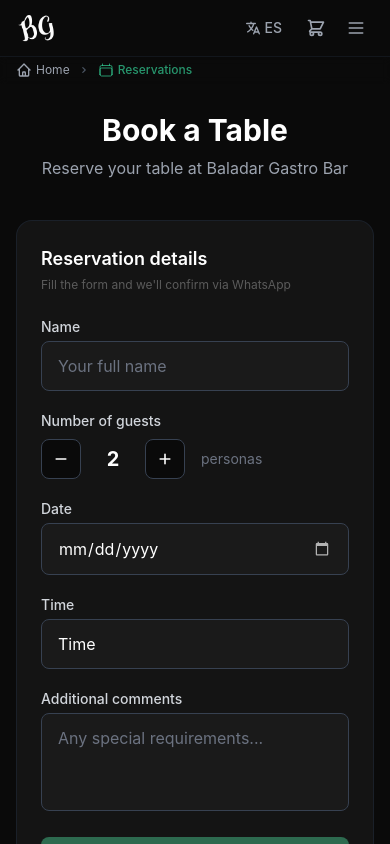
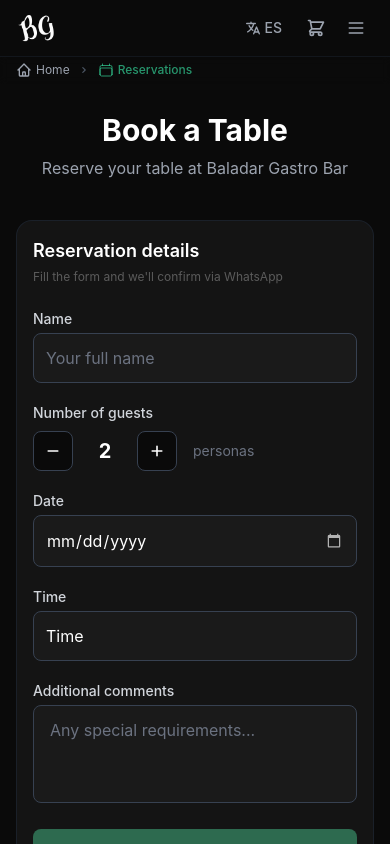
Before and after one commit to sebastian-ardila/baladar-gastro-bar, a Next.js app: page /en/reservas/ in a window 390 px wide. Shown: the top 844 px of the page. Built offline with nearby package versions, Linux system fonts and the light colour scheme.

Commit message:
fix: prevent date/time inputs from overflowing container on mobile

```diff
--- a/src/app/[locale]/contacto/page.tsx
+++ b/src/app/[locale]/contacto/page.tsx
@@ -74,7 +74,7 @@ export default async function ContactoPage({
           </div>
 
           {/* Form */}
-          <div className="lg:col-span-2 bg-dark-card rounded-2xl p-6 sm:p-8 border border-gray-800">
+          <div className="lg:col-span-2 min-w-0 bg-dark-card rounded-2xl p-4 sm:p-8 border border-gray-800 overflow-hidden">
             <ContactForm />
           </div>
         </div>
--- a/src/app/[locale]/reservas/page.tsx
+++ b/src/app/[locale]/reservas/page.tsx
@@ -82,8 +82,8 @@ export default async function ReservasPage({
           </div>
 
           {/* Right column — form */}
-          <div className="lg:col-span-2 lg:order-2 order-1">
-            <div className="bg-dark-card rounded-2xl p-6 sm:p-8 border border-gray-800/60">
+          <div className="lg:col-span-2 lg:order-2 order-1 min-w-0">
+            <div className="bg-dark-card rounded-2xl p-4 sm:p-8 border border-gray-800/60 overflow-hidden">
               <h2 className="text-white font-semibold text-lg mb-1">
                 {locale === 'es' ? 'Datos de la reserva' : 'Reservation details'}
               </h2>
--- a/src/components/ui/Input.tsx
+++ b/src/components/ui/Input.tsx
@@ -17,9 +17,9 @@ export default function Input({ label, className, id, ...props }: InputProps) {
       <input
         id={id}
         className={cn(
-          'w-full bg-dark-light border border-gray-700 rounded-lg px-4 py-3 text-white',
+          'w-full min-w-0 max-w-full bg-dark-light border border-gray-700 rounded-lg px-3 sm:px-4 py-3 text-white',
           'placeholder-gray-500 focus:outline-none focus:border-accent focus:ring-1 focus:ring-accent',
-          'transition-colors text-base',
+          'transition-colors text-base box-border',
           className
         )}
         {...props}
--- a/src/components/ui/Select.tsx
+++ b/src/components/ui/Select.tsx
@@ -18,9 +18,9 @@ export default function Select({ label, options, className, id, ...props }: Sele
       <select
         id={id}
         className={cn(
-          'w-full bg-dark-light border border-gray-700 rounded-lg px-4 py-3 text-white',
+          'w-full min-w-0 max-w-full bg-dark-light border border-gray-700 rounded-lg px-3 sm:px-4 py-3 text-white',
           'focus:outline-none focus:border-accent focus:ring-1 focus:ring-accent',
-          'transition-colors text-base appearance-none',
+          'transition-colors text-base appearance-none box-border',
           className
         )}
         {...props}
```
